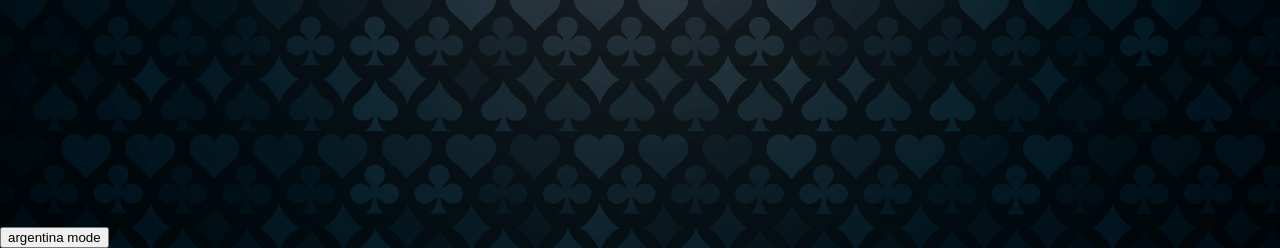
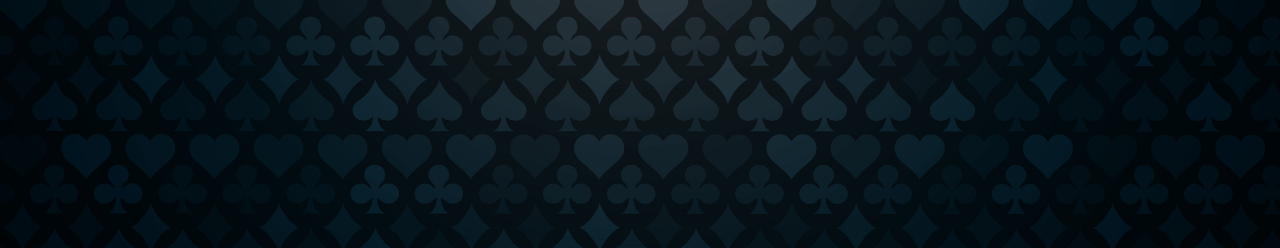
Before and after one commit to HenryN-B/Blackjack, a Flask app: template templates/bets.html in a window 1280 px wide. Shown: the part 552-800 px from the top of the page. Run offline with Flask 3, Linux system fonts and the light colour scheme; the template is opened without the code that fills it, so the values that code supplies are empty; some libraries are stand-ins or nearby versions.

Commit message:
silly chmages

```diff
--- a/templates/bets.html
+++ b/templates/bets.html
@@ -37,7 +37,7 @@
     </div>
 
         <div class = "argentina">
-            <button type = "submit" id = "argentina" class = "argentina-button">
+            <button type = "submit" id = "argentina" class = "argentina-button" style = "display: none;">
                 argentina mode
             </button>
         </div>
```
Also changed, not shown: 1 other file.
